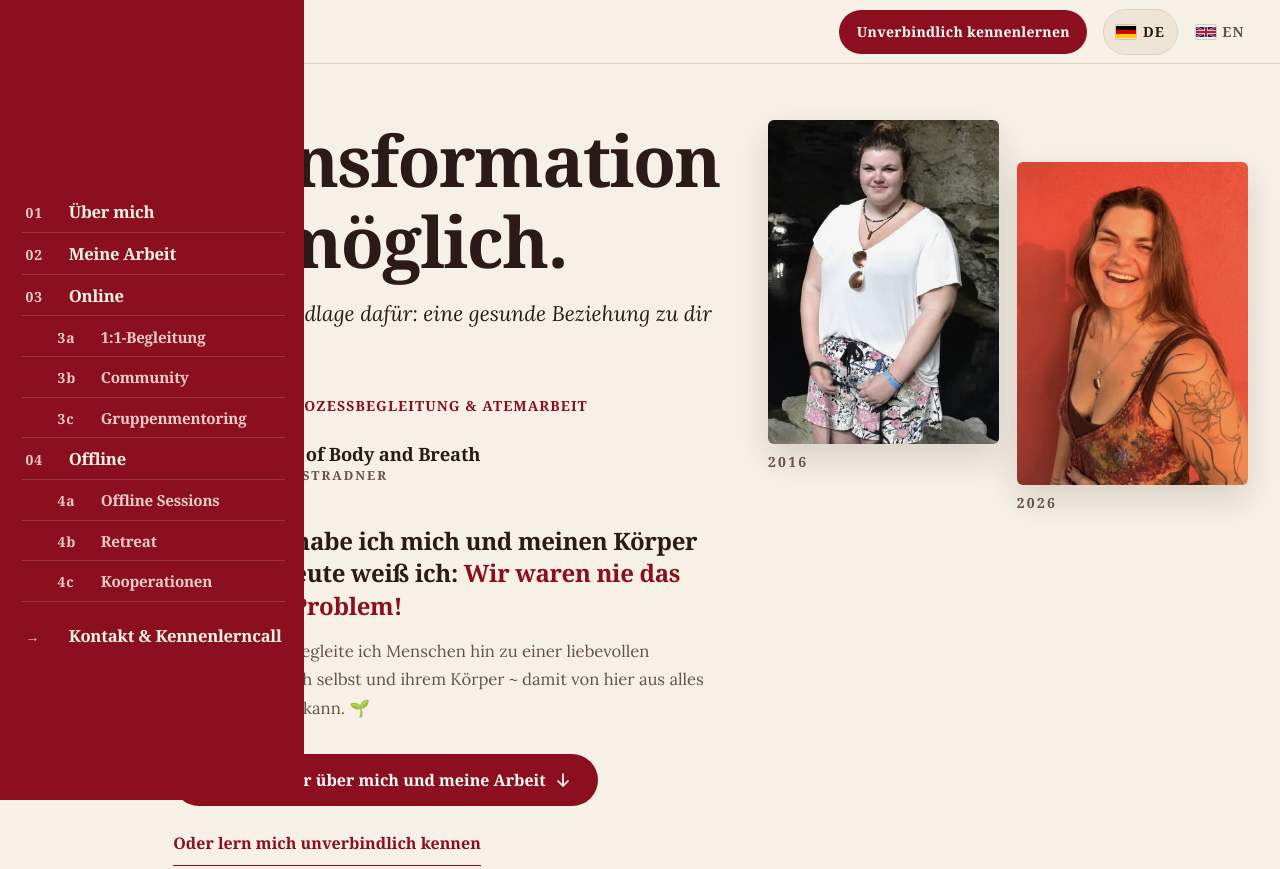
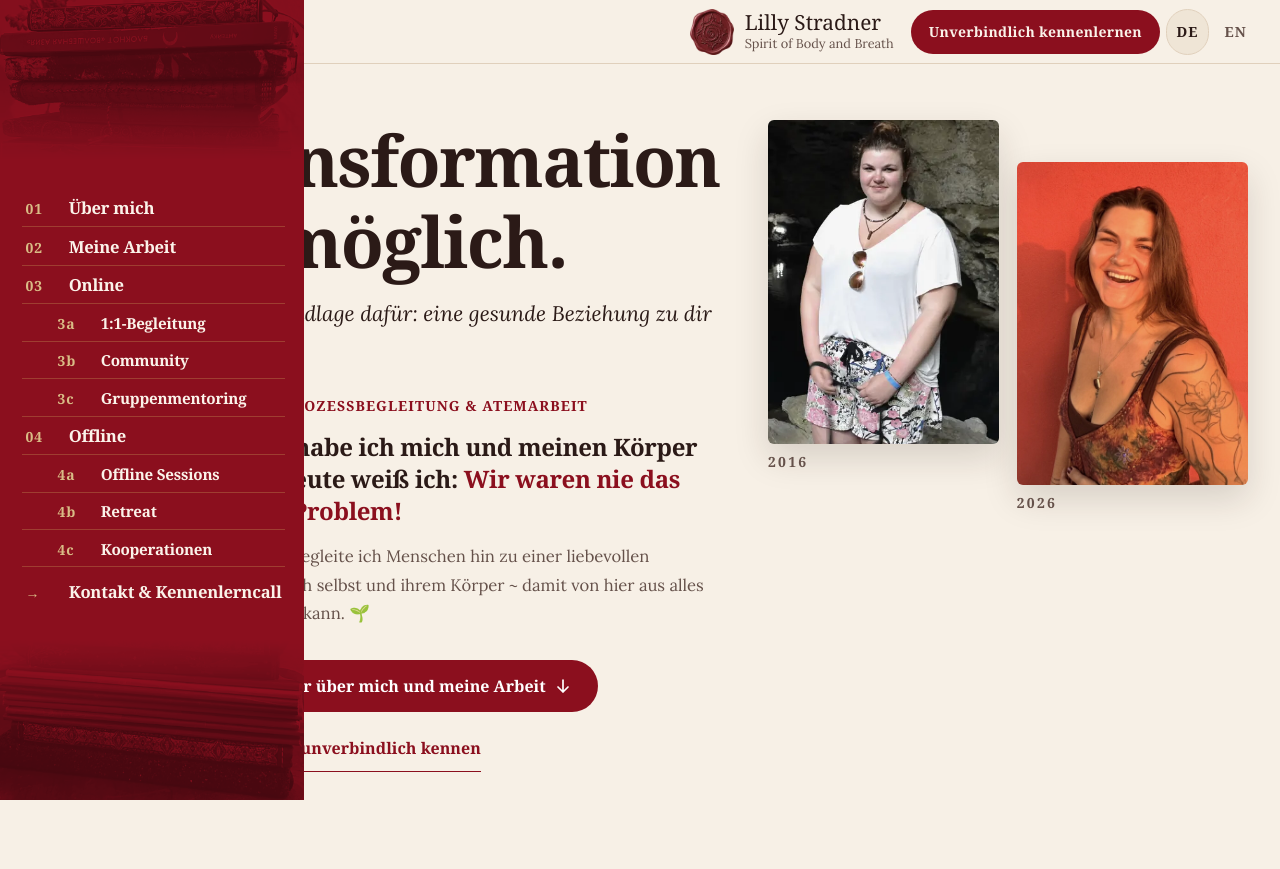
Before and after one commit to lechcode/lilly-stradner-vorschau, a plain HTML site: page index.html in a window 1280 px wide. Shown: the top 869 px of the page. Drawn offline with Linux system fonts and the light colour scheme.

Commit message:
Test: Logo-Leiste oben und Bücher im Menü
- Siegel mit Lilly Stradner / Spirit of Body and Breath als feste Leiste oben
  (Handy: schwebende Pille wie der Kennenlern-Knopf, Desktop: mittig mit Linie)
- Siegel im Hero entfernt
- Bücherstapel oben und unten im Menü, ins Rot gemischt
- Wechsel zum Desktop-Menü jetzt ab 1024px

Co-Authored-By: Claude Opus 5.5 <noreply@anthropic.com>

```diff
--- a/assets/site.css
+++ b/assets/site.css
@@ -58,19 +58,46 @@ section{padding:clamp(4.2rem,9vw,7.5rem) 0; position:relative; scroll-margin-top
 .boden-glut .marke{color:var(--auf-bordeaux-2)}
 
 /* ── Kopfleiste ────────────────────────────────────────────── */
+/* 19.11.: Brandzeichen mittig. Raster 1fr | auto | 1fr, damit es wirklich in
+   der Mitte steht, egal wie breit links und rechts sind.
+   Handy/Tablet (unter 1024px): schwebende Pille oben, gleiche Hoehe, Rundung
+   und Randabstand wie der Kennenlern-Knopf unten.
+   Desktop: durchgehende Leiste neben dem Seitenmenue. */
 .kopf{
-  position:fixed; inset:0 0 auto 0; z-index:100;
-  display:flex; justify-content:space-between; align-items:center;
-  gap:1rem; padding:.55rem clamp(.8rem,2vw,1.4rem);
+  --leiste:50px;                          /* = Hoehe Kennenlern-Knopf am Handy */
+  --rand:1rem;                            /* = sein Abstand zum Rand */
+  position:fixed; z-index:100;
+  top:max(var(--rand), env(safe-area-inset-top)); left:var(--rand); right:var(--rand);
+  height:var(--leiste); padding:0 3px;
+  display:grid; grid-template-columns:1fr auto 1fr; align-items:center; gap:.35rem;
 }
+.menue-knopf{grid-column:1; justify-self:start}
+.kopf-marke{grid-column:2}
+.kopf-rechts{grid-column:3; justify-self:end; display:flex; align-items:center; gap:.6rem}
 /* ⚠ Glas-Unschaerfe NICHT auf .kopf selbst: backdrop-filter macht das Element
    zum Bezugsrahmen fuer position:fixed — der schwebende Kennenlern-Knopf klebte
    dadurch am Handy OBEN statt unten. Deshalb liegt die Flaeche im ::before. */
 .kopf::before{
   content:''; position:absolute; inset:0; z-index:-1; pointer-events:none;
-  background:color-mix(in srgb, var(--creme) 90%, transparent);
-  backdrop-filter:blur(10px); -webkit-backdrop-filter:blur(10px);
-  border-bottom:1px solid var(--linie);
+  background:color-mix(in srgb, var(--creme) 86%, transparent);
+  backdrop-filter:blur(12px); -webkit-backdrop-filter:blur(12px);
+  border:1px solid var(--linie); border-radius:999px;
+  box-shadow:0 10px 26px #2b1a171f;
+}
+
+/* Brandzeichen: rundes Siegel + zweizeilig Name / Methode */
+.kopf-marke{
+  display:inline-flex; align-items:center; gap:.5rem; min-height:44px;
+  text-decoration:none; color:var(--tinte); white-space:nowrap;
+}
+.kopf-marke img{width:34px; height:auto; flex:none}
+.kopf-marke span{display:block; text-align:left}
+.kopf-marke b{display:block; font:400 1.06rem/1.05 var(--kopf); letter-spacing:0}
+.kopf-marke i{display:block; font:400 .7rem/1.25 var(--leib); font-style:normal; color:var(--tinte-2); margin-top:.1rem}
+@media (max-width:359.98px){
+  .kopf-marke img{width:30px}
+  .kopf-marke b{font-size:.95rem}
+  .kopf-marke i{font-size:.62rem}
 }
 .menue-knopf{
   display:inline-flex; align-items:center; gap:.55rem; min-height:46px; padding:.5rem .95rem;
@@ -79,17 +106,17 @@ section{padding:clamp(4.2rem,9vw,7.5rem) 0; position:relative; scroll-margin-top
   transition:border-color .25s var(--ease), background .25s var(--ease);
 }
 .menue-knopf:hover{border-color:var(--bordeaux); background:var(--creme-2)}
+@media (max-width:1023.98px){
+  .menue-knopf{width:44px; min-height:44px; height:44px; padding:0; justify-content:center; border-radius:50%}
+  .menue-knopf span{position:absolute; width:1px; height:1px; overflow:hidden; clip-path:inset(50%); white-space:nowrap}
+}
 .menue-knopf svg{width:15px; height:11px; flex:none}
 .menue-knopf svg line{stroke:currentColor; stroke-width:1.6; transition:transform .3s var(--ease)}
 [aria-expanded=true] .b1{transform:translateY(4.4px) rotate(45deg); transform-origin:center}
 [aria-expanded=true] .b2{opacity:0}
 [aria-expanded=true] .b3{transform:translateY(-4.4px) rotate(-45deg); transform-origin:center}
-/* Menue offen: Kopfleiste liegt auf Bordeaux — Knopf und Sprache hell */
-.nav-offen .kopf::before{opacity:0}
-.nav-offen .menue-knopf,.nav-offen .sprache a{color:var(--auf-bordeaux); border-color:#ffffff40}
-.nav-offen .sprache a[aria-current=true]{background:#00000033; color:var(--auf-bordeaux)}
-.nav-offen .menue-knopf:hover,.nav-offen .sprache a:hover{background:#00000026; color:var(--auf-bordeaux)}
-.nav-offen .kennenlernen{background:var(--auf-bordeaux); color:var(--bordeaux)}
+/* Menue offen: die Leiste bleibt creme und ohne Buecher. Der schwebende
+   Kennenlern-Knopf tritt zurueck — im Menue steht „Kontakt & Kennenlerncall". */
 
 .sprache{display:flex; gap:.3rem; align-items:center}
 .sprache a{
@@ -100,18 +127,29 @@ section{padding:clamp(4.2rem,9vw,7.5rem) 0; position:relative; scroll-margin-top
 .sprache a:hover{color:var(--tinte); border-color:var(--linie)}
 .sprache a[aria-current=true]{background:var(--creme-2); color:var(--tinte); border-color:var(--linie)}
 .flagge{width:20px; height:14px; border-radius:2px; flex:none; box-shadow:0 0 0 1px #00000026}
+/* Handy/Tablet: nur Kuerzel, schmal genug, dass das Brandzeichen exakt mittig bleibt */
+@media (max-width:1023.98px){
+  .sprache{gap:2px}
+  .sprache a{min-height:44px; padding:.4rem .48rem; font-size:.8rem; letter-spacing:.04em}
+  .sprache .flagge{display:none}
+}
+/* Kleinere Desktops: Flaggen weg, damit rechts nicht breiter wird als links
+   Platz ist — sonst rutscht das Brandzeichen aus der Mitte. */
+@media (min-width:1024px) and (max-width:1399.98px){
+  .sprache .flagge{display:none}
+  .sprache a{padding:.45rem .6rem}
+}
 
-/* Kennenlernen: immer erreichbar (Lilly: „keine Huerde"). Ab 640px in der
+/* Kennenlernen: immer erreichbar (Lilly: „keine Huerde"). Ab 1024px in der
    Kopfleiste, darunter schwebt er unten, sobald der Hero verlassen ist. */
 .kennenlernen{
   display:inline-flex; align-items:center; min-height:44px; padding:.5rem 1.1rem;
-  border-radius:999px; background:var(--bordeaux); color:#fff; text-decoration:none;
+  border-radius:999px; background:var(--bordeaux); color:var(--auf-bordeaux); text-decoration:none;
   font:600 var(--klein)/1.1 var(--kopf); letter-spacing:.02em; white-space:nowrap;
   transition:background .25s var(--ease);
 }
 .kennenlernen:hover{background:var(--bordeaux-tief)}
-@media (min-width:640px){ .kennenlernen{margin-left:auto} }
-@media (max-width:639.98px){
+@media (max-width:1023.98px){
   .kennenlernen{
     position:fixed; left:50%; bottom:max(1rem, env(safe-area-inset-bottom)); z-index:90;
     min-height:50px; padding:.7rem 1.4rem; font-size:.95rem;
@@ -121,11 +159,12 @@ section{padding:clamp(4.2rem,9vw,7.5rem) 0; position:relative; scroll-margin-top
   }
   .cta-zeigen .kennenlernen{transform:translate(-50%,0); opacity:1; pointer-events:auto}
   html:not(.js) .kennenlernen{transform:translate(-50%,0); opacity:1; pointer-events:auto}
+  .nav-offen .kennenlernen{transform:translate(-50%,140%); opacity:0; pointer-events:none}
 }
 
-/* ── Seitenreiter (ab 900px) ───────────────────────────────── */
+/* ── Seitenreiter (vom Seitenmenue abgeloest, bleibt ausgeblendet) ── */
 .rail{display:none}
-@media (min-width:900px){
+@media (min-width:1024px){
   .rail{
     display:flex; position:fixed; left:0; top:0; bottom:0; z-index:80;
     width:var(--rail); flex-direction:column; align-items:center; justify-content:center; gap:1.15rem;
@@ -148,23 +187,66 @@ section{padding:clamp(4.2rem,9vw,7.5rem) 0; position:relative; scroll-margin-top
   .rail a.aktiv::before{transform:scale(1.35)}
 }
 
-/* ── Ausklapp-Menue: ganze Flaeche Bordeaux ────────────────── */
+/* ── Ausklapp-Menue: Bordeaux mit Buecherstreifen oben und unten ──
+   19.11.: Lillys Buecherstapel, obere Haelfte oben, untere unten. Graustufen-
+   Bild, per multiply ins Rot gemischt (50 %), weich zur Mitte ausgeblendet —
+   wie ein Blick durch das Rot auf ein Regal. Die Menuepunkte stehen in einer
+   eigenen Scrollflaeche ZWISCHEN den Streifen, also nie auf den Buechern.
+   Am Handy beginnt der obere Streifen erst unter der Logo-Leiste. */
 .nav{
+  --streifen:clamp(140px, 18vh, 220px);
+  --streifen-oben:calc(max(1rem, env(safe-area-inset-top)) + 50px + .5rem);   /* unter der Pille */
   position:fixed; inset:0; z-index:95; background:var(--bordeaux); color:var(--auf-bordeaux);
-  display:grid; place-items:center; padding:5rem 1.5rem 2rem; overflow-y:auto;
+  display:grid; grid-template-rows:minmax(0,1fr); place-items:center; overflow:hidden;
+  padding:calc(var(--streifen-oben) + var(--streifen)) 1.5rem var(--streifen);
   opacity:0; visibility:hidden; transition:opacity .35s var(--ease), visibility .35s;
 }
 .nav[data-offen=true]{opacity:1; visibility:visible}
-.nav ol{list-style:none; margin:0; padding:0; display:grid; gap:.1rem; width:min(100%,32rem)}
+.nav::before,.nav::after{
+  content:''; position:absolute; left:0; right:0; height:var(--streifen); pointer-events:none;
+  background-position:center; background-size:cover; background-repeat:no-repeat;
+  mix-blend-mode:multiply; opacity:0; transition:opacity .4s var(--ease) .05s;
+}
+.nav::before{
+  top:var(--streifen-oben);
+  background-image:url(img/buecher-oben-grau-1000.jpg);
+  background-image:image-set(url(img/buecher-oben-grau-1000.webp) type("image/webp"), url(img/buecher-oben-grau-1000.jpg) type("image/jpeg"));
+  background-position:center 20%;
+  -webkit-mask-image:linear-gradient(to bottom, transparent, #000 14%, #000 48%, transparent);
+          mask-image:linear-gradient(to bottom, transparent, #000 14%, #000 48%, transparent);
+}
+.nav::after{
+  bottom:0;
+  background-image:url(img/buecher-unten-grau-1000.jpg);
+  background-image:image-set(url(img/buecher-unten-grau-1000.webp) type("image/webp"), url(img/buecher-unten-grau-1000.jpg) type("image/jpeg"));
+  background-position:center 70%;
+  -webkit-mask-image:linear-gradient(to top, #000 52%, transparent);
+          mask-image:linear-gradient(to top, #000 52%, transparent);
+}
+.nav[data-offen=true]::before,.nav[data-offen=true]::after{opacity:.5}
+/* Ersatz ohne mix-blend-mode: dieselbe Mischung fest ins Bild gerechnet */
+@supports not (mix-blend-mode:multiply){
+  .nav::before{background-image:url(img/buecher-oben-rot-1000.jpg)}
+  .nav::after{background-image:url(img/buecher-unten-rot-1000.jpg)}
+  .nav::before,.nav::after{mix-blend-mode:normal}
+  .nav[data-offen=true]::before,.nav[data-offen=true]::after{opacity:1}
+}
+@media (prefers-reduced-motion:reduce){ .nav::before,.nav::after{transition:none} }
+.nav ol{
+  list-style:none; margin:0; padding:0; display:grid; gap:.1rem; width:min(100%,32rem);
+  max-height:100%; overflow-y:auto; overscroll-behavior:contain; position:relative; z-index:1;
+  scrollbar-width:thin; scrollbar-color:color-mix(in srgb, #C9A35B 45%, transparent) transparent;
+}
 .nav a{
-  display:flex; align-items:baseline; gap:1rem; padding:.7rem .3rem; text-decoration:none;
-  font:600 clamp(1.35rem,4.4vw,1.9rem)/1.2 var(--kopf); letter-spacing:-.015em;
-  border-bottom:1px solid #ffffff26; transition:padding-left .25s var(--ease), opacity .25s;
+  display:flex; align-items:baseline; gap:1rem; padding:.46rem .3rem; text-decoration:none;
+  font:600 clamp(1.3rem,4.4vw,1.9rem)/1.2 var(--kopf); letter-spacing:-.015em; color:#FBF3EA;
+  border-bottom:1px solid color-mix(in srgb, #C9A35B 32%, transparent);
+  transition:padding-left .25s var(--ease), opacity .25s;
 }
 .nav a:hover{padding-left:.9rem}
-.nav a span{min-width:2.3rem; font-size:var(--klein); color:var(--auf-bordeaux-2); letter-spacing:.06em}
-.nav li.unter a{font-size:clamp(1.05rem,3.3vw,1.3rem); padding-left:2.4rem; color:var(--auf-bordeaux-2)}
-.nav li.nav-kontakt a{border-bottom:none; margin-top:.8rem}
+.nav a span{min-width:2.3rem; font-size:var(--klein); color:#D9BC86; letter-spacing:.06em}
+.nav li.unter a{font-size:clamp(1.02rem,3.3vw,1.3rem); padding-left:2.4rem; color:#FBF3EA}
+.nav li.nav-kontakt a{border-bottom:none; margin-top:.3rem}
 
 /* ── Hero: Lillys Reihenfolge, als mittige Achse ───────────────
    Bilder → „Transformation ist möglich." → Grundlage → Zeile →
@@ -512,7 +594,7 @@ footer{background:var(--bordeaux-tief); color:var(--auf-bordeaux); padding:clamp
 .glutlinie{position:fixed; z-index:99; pointer-events:none; inset:0 0 auto 0; height:2px}
 .glutlinie span{display:block; height:100%; background:var(--bordeaux);
                 transform-origin:left; transform:scaleX(var(--fortschritt,0))}
-@media (min-width:900px){
+@media (min-width:1024px){
   .glutlinie{inset:0 auto 0 calc(var(--rail) - 1px); width:2px; height:auto}
   .glutlinie span{width:100%; height:100%; transform-origin:top; transform:scaleY(var(--fortschritt,0))}
 }
@@ -553,21 +635,38 @@ footer{background:var(--bordeaux-tief); color:var(--auf-bordeaux); padding:clamp
 .legende .l1::before{background:var(--wald)} .legende .l2::before{background:var(--bordeaux)} .legende .l3::before{background:var(--erde)}
 .venn .k,.methode-mini .k{display:none}   /* alte Kreisflaechen — die Masken uebernehmen */
 
-/* ── Desktop (ab 900px): Menue dauerhaft ausgeklappt links ─────
+/* ── Desktop (ab 1024px): Menue dauerhaft ausgeklappt links ────
    Kein Menue-Knopf, kein Vollflaechen-Overlay, kein Seitenreiter;
-   der Inhalt rueckt neben die Leiste. Mobil bleibt alles wie gehabt. */
-@media (min-width:900px){
+   der Inhalt rueckt neben die Leiste. Die Kopfleiste beginnt rechts vom
+   Seitenmenue und verdeckt die Buecher dort nie. */
+@media (min-width:1024px){
   body{padding-left:var(--seitennav)}
   .menue-knopf,.rail{display:none}
-  .kopf{left:var(--seitennav)}
+  .kopf{
+    top:0; left:var(--seitennav); right:0; height:auto; min-height:64px;
+    padding:.55rem clamp(.8rem,2vw,1.4rem);
+  }
+  .kopf::before{border:0; border-bottom:1px solid var(--linie); border-radius:0; box-shadow:none}
+  .kopf-rechts{gap:.4rem}
+  .kopf-marke{gap:.65rem}
+  .kopf-marke img{width:44px}
+  .kopf-marke b{font-size:1.3rem}
+  .kopf-marke i{font-size:.8rem}
   .glutlinie{inset:0 auto 0 calc(var(--seitennav) - 1px)}
   .nav{
+    --streifen-oben:0px;
+    --streifen:clamp(140px, 20vh, 220px);
     inset:0 auto 0 0; width:var(--seitennav); z-index:96; opacity:1; visibility:visible;
-    display:flex; align-items:center; padding:5rem 1.2rem 2rem 1.4rem; transition:none;
+    padding:var(--streifen) 1.2rem var(--streifen) 1.4rem; transition:none;
+  }
+  .nav::before,.nav::after{opacity:.5; transition:none}
+  @supports not (mix-blend-mode:multiply){ .nav::before,.nav::after{opacity:1} }
+  .nav::before{
+    -webkit-mask-image:linear-gradient(to bottom, #000 50%, transparent);
+            mask-image:linear-gradient(to bottom, #000 50%, transparent);
   }
   .nav ol{width:100%}
-  .nav a{font-size:clamp(1.02rem,1.3vw,1.18rem); gap:.7rem; padding:.6rem .2rem}
+  .nav a{font-size:clamp(1.02rem,1.3vw,1.18rem); gap:.7rem; padding:.5rem .2rem}
   .nav a span{min-width:2rem}
   .nav li.unter a{font-size:.95rem; padding-left:2.2rem}
-  .nav-offen .kopf::before{opacity:1}
 }
--- a/assets/site.js
+++ b/assets/site.js
@@ -45,8 +45,8 @@
        der Browser focus() stillschweigend (rAF war dafuer zu frueh). */
     if (offen) setTimeout(function(){ nav.querySelector('a').focus(); }, 60);
   }
-  /* Ab 900px steht das Menue dauerhaft links: ein offenes Mobil-Menue schliessen */
-  var breit = window.matchMedia('(min-width:900px)');
+  /* Ab 1024px steht das Menue dauerhaft links: ein offenes Mobil-Menue schliessen */
+  var breit = window.matchMedia('(min-width:1024px)');
   if (breit.addEventListener) breit.addEventListener('change', function(){
     if (breit.matches && nav.dataset.offen === 'true') navSetzen(false);
   });
@@ -246,7 +246,7 @@
   }
 
   /* ── Kennenlernen-Knopf am Handy (Runde 2) ──
-     Unter 640px schwebt er unten, sobald der Hero verlassen ist, und
+     Unter 1024px schwebt er unten, sobald der Hero verlassen ist, und
      macht Platz, wenn das Formular im Bild ist. Die Klasse wirkt nur
      dort (CSS) — auf breiten Schirmen sitzt er fest in der Kopfleiste. */
   var hero = document.querySelector('.hero'),
--- a/index.html
+++ b/index.html
@@ -53,8 +53,22 @@
     <span>Menü</span>
   </button>
 
+  <!-- Brandzeichen (19.11.): mittig in der Leiste, fuehrt zum Seitenanfang.
+       Ersetzt das Siegel, das vorher im Hero stand. -->
+  <a class="kopf-marke" href="#">
+    <img src="assets/img/siegel-120.webp" width="40" height="41" fetchpriority="high"
+         srcset="assets/img/siegel-120.webp 120w, assets/img/siegel-240.webp 240w" sizes="(min-width:1024px) 44px, 34px"
+         alt="Spirit of Body and Breath Logo">
+    <span>
+      <b>Lilly Stradner</b>
+      <i>Spirit of Body and Breath</i>
+    </span>
+  </a>
+
+  <div class="kopf-rechts">
+
   <!-- Runde 2: Lilly will den Kennenlerncall „wirklich ohne Hürde" — deshalb
-       dauerhaft erreichbar. Ab 640px in der Kopfleiste, darunter schwebt er
+       dauerhaft erreichbar. Ab 1024px in der Kopfleiste, darunter schwebt er
        unten am Rand, sobald der Hero verlassen ist (site.js). -->
   <a class="kennenlernen" href="#kontakt" data-thema="Kennenlerncall">Unverbindlich kennenlernen</a>
 
@@ -68,6 +82,7 @@
       EN
     </a>
   </nav>
+  </div>
 </header>
 
 <!-- ══ Seitenreiter (ab 900px) ══ -->
@@ -101,8 +116,9 @@
 
 <!-- ══════════ HERO ══════════
      Reihenfolge nach Lillys PDF (Runde 2):
-     Bilder → „Transformation ist möglich." → Grundlage → Zeile → Siegel +
-     „Spirit of…" → ihr neuer Text → Einladung zum Runterscrollen. -->
+     Bilder → „Transformation ist möglich." → Grundlage → Zeile →
+     ihr neuer Text → Einladung zum Runterscrollen.
+     Das Siegel mit „Spirit of…" steht seit 19.11. oben in der Kopfleiste. -->
 <section class="hero">
   <div class="buehne hero-gitter">
     <div class="dipt">
@@ -135,15 +151,6 @@
 
       <!-- Runde 2: ohne Strich davor, „&" statt Punkt, am Handy in EINER Zeile. -->
       <p class="zeile">Somatische Prozessbegleitung &amp; Atemarbeit</p>
-
-      <div class="lockup">
-        <img src="assets/img/siegel-120.webp" width="60" height="62" alt=""
-             srcset="assets/img/siegel-120.webp 120w, assets/img/siegel-240.webp 240w" sizes="60px">
-        <span>
-          <b>Spirit of Body and Breath</b>
-          <i>Lilly Stradner</i>
-        </span>
-      </div>
 
       <p class="kern">Jahrelang habe ich mich und meinen Körper gehasst. Heute weiß ich: <em>Wir waren nie das wirkliche Problem!</em></p>
       <p>Genau deshalb begleite ich Menschen hin zu einer liebevollen Beziehung zu sich selbst und ihrem Körper ~ damit von hier aus alles andere wachsen kann. <span aria-hidden="true">🌱</span></p>
```
Also changed, not shown: en.html (+19 -12 lines), assets/img/buecher-oben-grau-1000.jpg (added), assets/img/buecher-oben-grau-1000.webp (added), assets/img/buecher-oben-rot-1000.jpg (added), assets/img/buecher-oben-rot-1000.webp (added), assets/img/buecher-unten-grau-1000.jpg (added), assets/img/buecher-unten-grau-1000.webp (added), assets/img/buecher-unten-rot-1000.jpg (added), assets/img/buecher-unten-rot-1000.webp (added), 1 other file.
